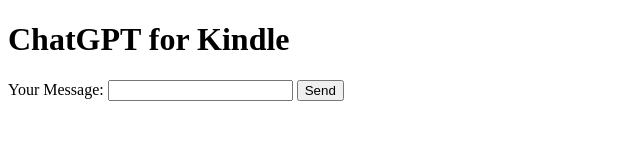
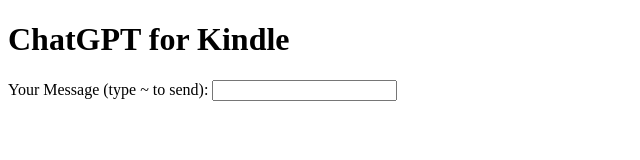
Before and after one commit to mokoslo/yo, a plain HTML site: page index.html in a window 1280 px wide. Shown: the whole page, without its empty margins (0-640 px from the left). Drawn offline with Linux system fonts and the light colour scheme.

Commit message:
Update index.html

```diff
--- a/index.html
+++ b/index.html
@@ -6,15 +6,25 @@
 <body>
     <h1>ChatGPT for Kindle</h1>
     <div>
-        <label for="userInput">Your Message:</label>
-        <input type="text" id="userInput">
-        <button onclick="sendMessage()">Send</button>
+        <label for="userInput">Your Message (type ~ to send):</label>
+        <input type="text" id="userInput" onkeyup="checkForSend(event)">
     </div>
     <div id="chatBox"></div>
 
     <script>
+        function checkForSend(event) {
+            if (event.key === "~") {
+                sendMessage();
+            }
+        }
+
         async function sendMessage() {
-            const userInput = document.getElementById('userInput').value;
+            const userInputElem = document.getElementById('userInput');
+            let userInput = userInputElem.value;
+
+            // Remove the tilde (~)
+            userInput = userInput.replace("~", "");
+
             const chatBox = document.getElementById('chatBox');
 
             // Display user's message
@@ -36,10 +46,10 @@
             const data = await response.json();
 
             // Display GPT-3's message
-            chatBox.innerHTML += `<div>ChatGPT: ${data.choices[0].text}</div>`;
+            chatBox.innerHTML += `<div>ChatGPT: ${data.choices[0].text.trim()}</div>`;
 
             // Clear the input field
-            document.getElementById('userInput').value = '';
+            userInputElem.value = '';
         }
     </script>
 </body>
```
